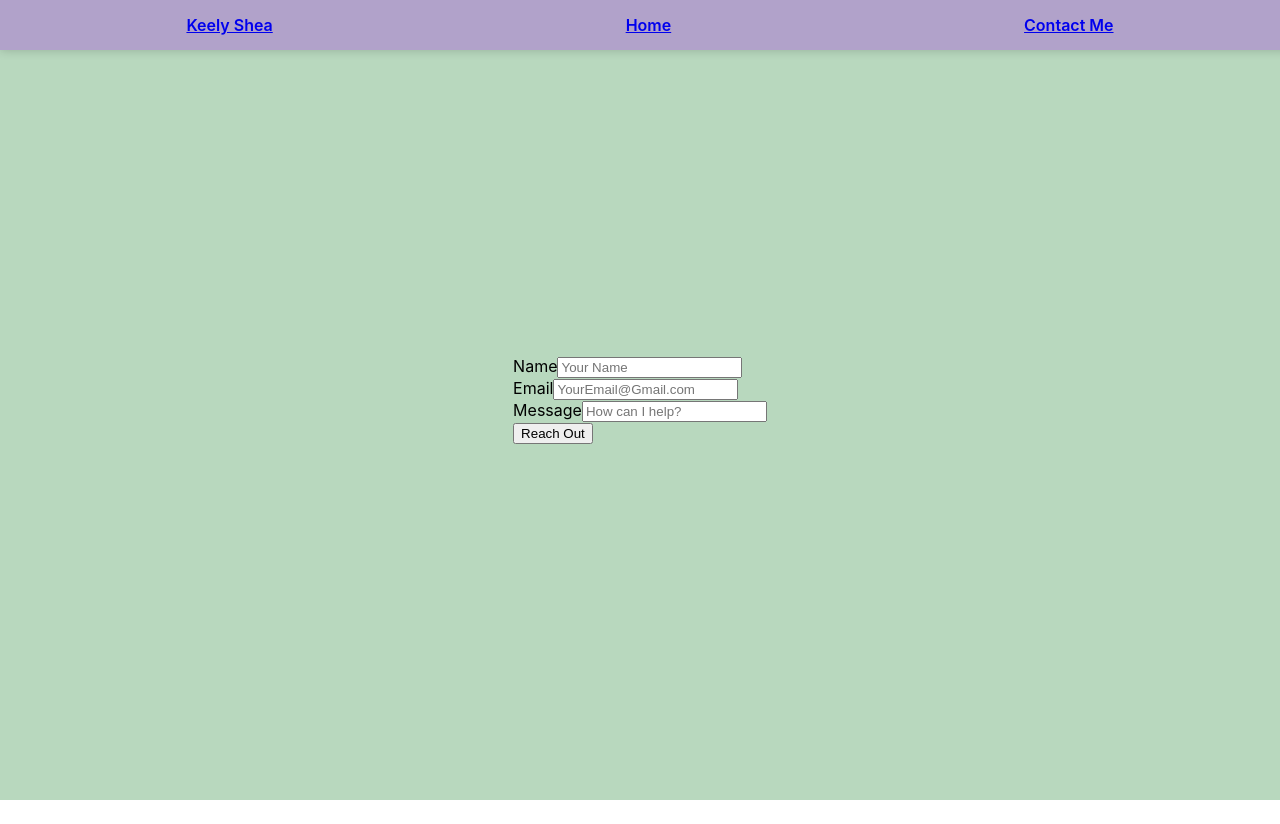
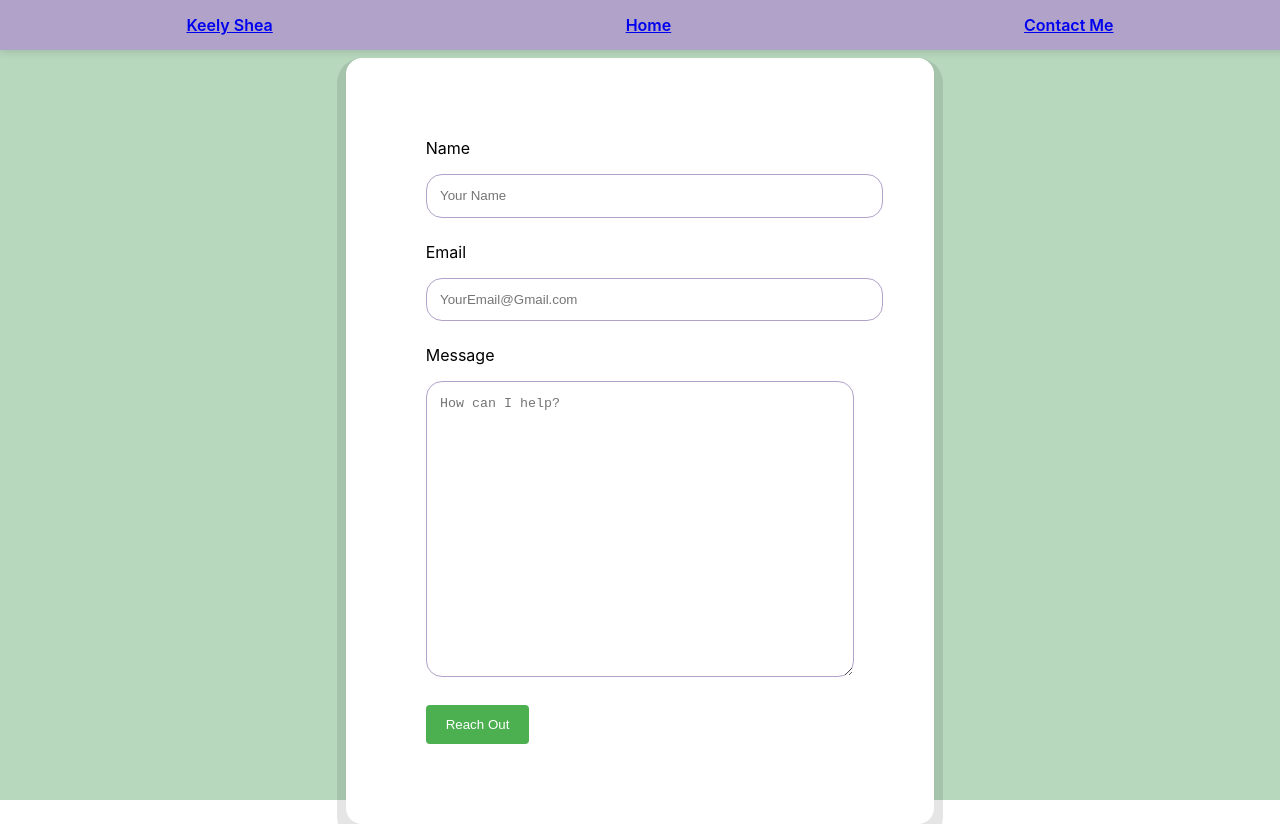
Before and after one commit to Zacharyjsultan/KSS-50, a React (Create React App) app: page /contact in a window 1280 px wide. Before the commit the page ends 800 px from the top, so only its background shows below. Built offline with nearby package versions, Linux system fonts and the light colour scheme.

Commit message:
form work on contact / css

```diff
--- a/src/Components/About.jsx
+++ b/src/Components/About.jsx
@@ -1,15 +1,19 @@
 import React from "react";
 import "./About.css";
 import { Button } from "@mui/material";
+import Footer from "./Header&Footer/Footer";
+import Header from "./Header&Footer/Header";
 
 export default function About() {
   return (
     <div className="about-background">
+      <Header />
       <div className="container">
         <div className="entry-button">
-          <Button href="/" className="button">
-            Keely Shea
-          </Button>
+          <Button href="/" className="button"></Button>
+        </div>
+        <div>
+          <Footer />
         </div>
       </div>
     </div>
--- a/src/Components/Contact.css
+++ b/src/Components/Contact.css
@@ -6,3 +6,49 @@
   height: 100vh;
   width: 100vw;
 }
+
+.contact-form-container {
+  max-width: 200em;
+  background-color: #fff;
+  padding: 5em;
+  border-radius: 1em;
+  box-shadow: 0 9px 0 9px rgba(0, 0, 0, 0.1);
+}
+
+/* form elements */
+.contact-form-container label {
+  display: flex;
+  margin-bottom: 2vh;
+}
+
+.contact-form-container input[type="text"],
+.contact-form-container textarea {
+  width: 100%;
+  padding: 1em;
+  margin-bottom: 1.8em;
+  border: 1px solid #b1a2ca;
+  border-radius: 1.2em;
+}
+
+.contact-form-container textarea {
+  resize: both;
+  height: 20em;
+  width: 30em;
+}
+
+.contact-form-container input[type="submit"] {
+  background-color: #4caf50;
+  color: #fff;
+  border: none;
+  padding: 12px 20px;
+  border-radius: 4px;
+  cursor: pointer;
+}
+
+.contact-form-container input[type="submit"]:hover {
+  background-color: #6aa46d;
+}
+
+.contact-form-container div[aria-hidden="true"] {
+  display: none;
+}
--- a/src/Components/Contact.jsx
+++ b/src/Components/Contact.jsx
@@ -7,14 +7,16 @@ export default function Contact() {
     <div>
       <Header />
       <div className="contact-page">
-        <div>
+        <div className="contact-title">
+          <h1>Contact Me</h1>
+          <div className="contact-form-container">
             <form
               action="https://public.herotofu.com/v1/b45438b0-2594-11ee-8058-515da3888232"
               method="post"
               accept-charset="UTF-8"
             >
               <div>
-              <label for="name">Name</label>
+                <label htmlFor="name">Name</label>
                 <input
                   name="Name"
                   id="name"
@@ -24,7 +26,7 @@ export default function Contact() {
                 />
               </div>
               <div>
-              <label for="name"> Email</label>
+                <label htmlFor="email">Email</label>
                 <input
                   name="Email"
                   id="email"
@@ -34,14 +36,13 @@ export default function Contact() {
                 />
               </div>
               <div>
-              <label for="email">Message</label>
-              <input
+                <label htmlFor="message">Message</label>
+                <textarea
                   name="Message"
                   id="message"
-                type="text"
                   placeholder="How can I help?"
                   required
-              />
+                ></textarea>
               </div>
               <div>
                 <input type="submit" value="Reach Out" />
@@ -57,14 +58,16 @@ export default function Contact() {
                   <input
                     type="text"
                     name="_gotcha"
-                  tabindex="-1"
-                  autocomplete="off"
+                    tabIndex="-1"
+                    autoComplete="off"
                   />
+                  <div></div>
                 </div>
               </div>
             </form>
           </div>
         </div>
       </div>
+    </div>
   );
 }
```
Lines whose indentation alone changed are shown as unchanged.
